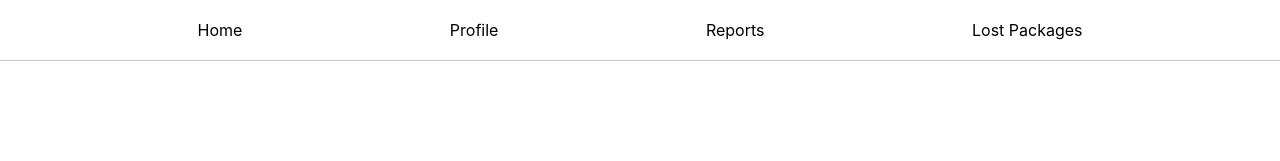
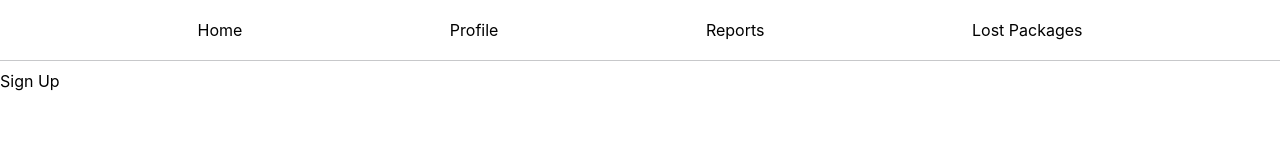
Before and after one commit to parkerkopp/CMSC-447-SWE-Lost-Packages-Project, a Vue app in the folder frontend/: page /signup in a window 1280 px wide. Shown: the top 161 px of the page. Built offline with nearby package versions, Linux system fonts and the light colour scheme.

Commit message:
Added a SignIn and SignUp page. Also added routes to those pages.

```diff
--- /dev/null
+++ b/frontend/src/pages/SignIn.vue
@@ -0,0 +1,3 @@
+<template>
+  <div>Sign In</div>
+</template>
--- /dev/null
+++ b/frontend/src/pages/SignUp.vue
@@ -0,0 +1,3 @@
+<template>
+  <div>Sign Up</div>
+</template>
--- a/frontend/src/router.js
+++ b/frontend/src/router.js
@@ -5,11 +5,15 @@ import LostPackagesPage from "./pages/LostPackagesPage.vue";
 import ProfilePage from "./pages/ProfilePage.vue";
 import ReportsPage from "./pages/ReportsPage.vue";
 import HomePage from "./pages/HomePage.vue";
+import SignIn from "./pages/SignIn.vue";
+import SignUp from "./pages/SignUp.vue";
 
 const routes = [
   { path: "/", component: HomePage },
   { path: "/lost-packages", component: LostPackagesPage },
   { path: "/profile", component: ProfilePage },
+  { path: "/signin", component: SignIn },
+  { path: "/signup", component: SignUp },
   { path: "/reports", component: ReportsPage },
 ];
 
```
